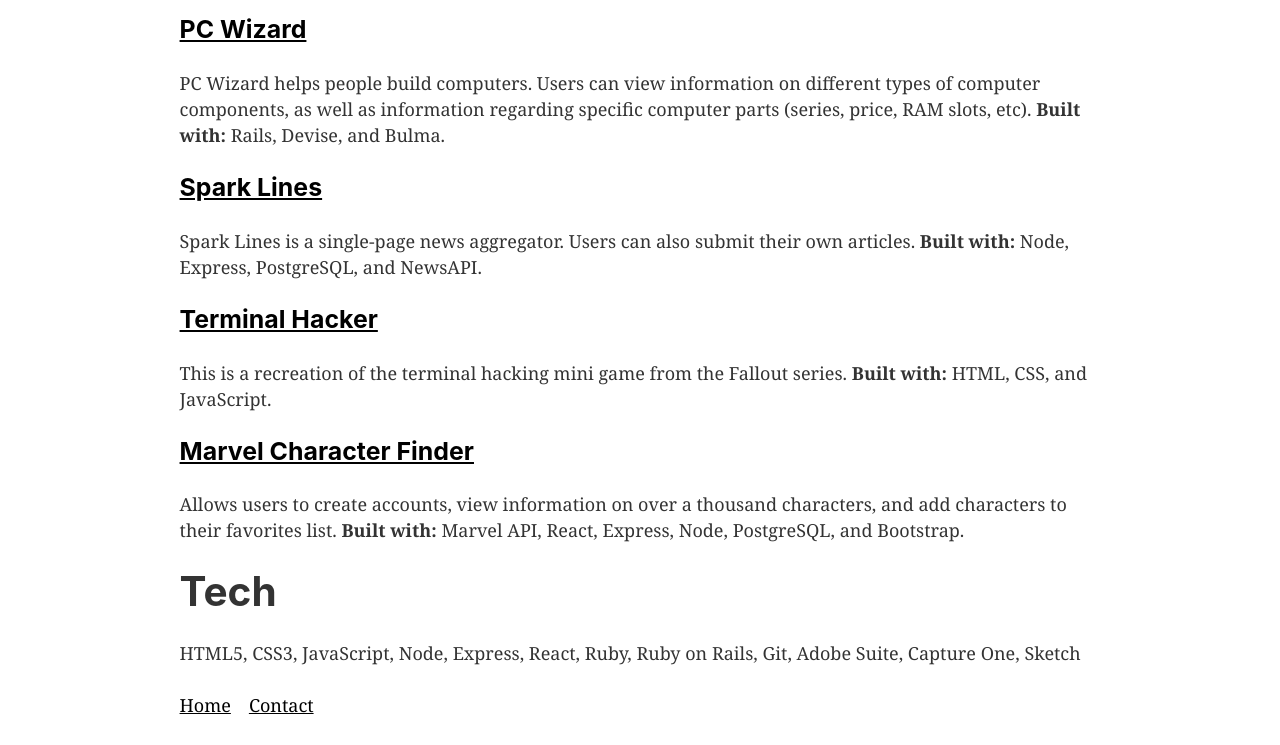
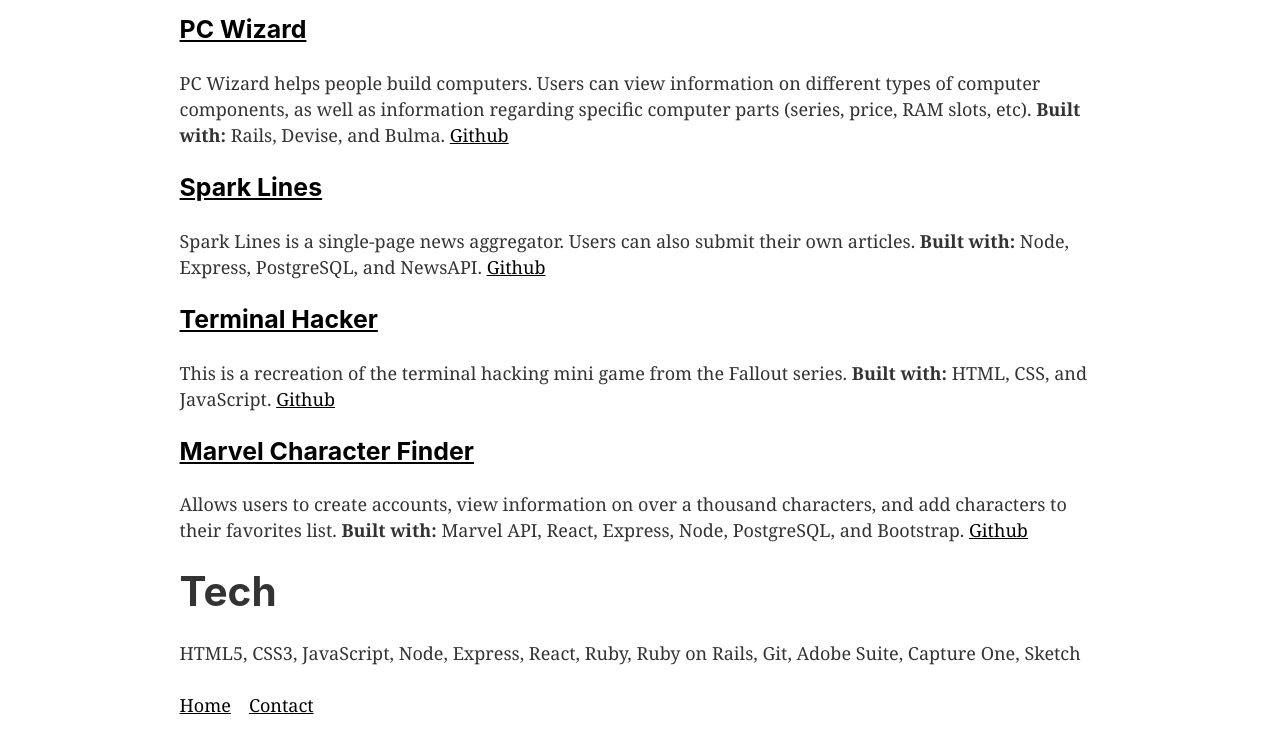
Before and after one commit to Tsardines/github.io, a Gatsby site in the folder gatsby-site/: page /projects-tech in a window 1280 px wide. Shown: the part 177-922 px from the top of the page. Built offline with nearby package versions, Linux system fonts and the light colour scheme; Gatsby itself is replaced by a stand-in of ours.

Commit message:
added github hrefs to projects

```diff
--- a/gatsby-site/src/pages/projects-tech.js
+++ b/gatsby-site/src/pages/projects-tech.js
@@ -7,16 +7,16 @@
   <Layout>
     <h1>Projects</h1>
       <h3><a href="https://pc-wizard.herokuapp.com" target="_blank">PC Wizard</a></h3>
-        <p>PC Wizard helps people build computers. Users can view information on different types of computer components, as well as information regarding specific computer parts (series, price, RAM slots, etc). <strong>Built with:</strong> Rails, Devise, and Bulma.</p>
+        <p>PC Wizard helps people build computers. Users can view information on different types of computer components, as well as information regarding specific computer parts (series, price, RAM slots, etc). <strong>Built with:</strong> Rails, Devise, and Bulma. <a href="https://github.com/Tsardines/pc-wizard" target="_blank">Github</a></p>
 
       <h3><a href="https://spark-lines.herokuapp.com/" target="_blank">Spark Lines</a></h3>
-      <p>Spark Lines is a single-page news aggregator. Users can also submit their own articles. <strong>Built with:</strong> Node, Express, PostgreSQL, and NewsAPI.</p>
+      <p>Spark Lines is a single-page news aggregator. Users can also submit their own articles. <strong>Built with:</strong> Node, Express, PostgreSQL, and NewsAPI. <a href="https://github.com/Tsardines/news-app" target="_blank">Github</a></p>
 
       <h3><a href="https://terminal-hacker.netlify.com/" target="_blank">Terminal Hacker</a></h3>
-      <p>This is a recreation of the terminal hacking mini game from the Fallout series. <strong>Built with:</strong> HTML, CSS, and JavaScript.</p>
+      <p>This is a recreation of the terminal hacking mini game from the Fallout series. <strong>Built with:</strong> HTML, CSS, and JavaScript. <a href="https://github.com/Tsardines/fallout-terminal" target="_blank">Github</a></p>
 
       <h3><a href="https://afternoon-citadel-73979.herokuapp.com" target="_blank">Marvel Character Finder</a></h3>
-      <p>Allows users to create accounts, view information on over a thousand characters, and add characters to their favorites list. <strong>Built with:</strong> Marvel API, React, Express, Node, PostgreSQL, and Bootstrap.</p>
+      <p>Allows users to create accounts, view information on over a thousand characters, and add characters to their favorites list. <strong>Built with:</strong> Marvel API, React, Express, Node, PostgreSQL, and Bootstrap. <a href="https://github.com/Tsardines/MarvelApp" target="_blank">Github</a></p>
 
     <h1>Tech</h1>
       <p>HTML5, CSS3, JavaScript, Node, Express, React, Ruby, Ruby on Rails, Git, Adobe Suite, Capture One, Sketch</p>
```
